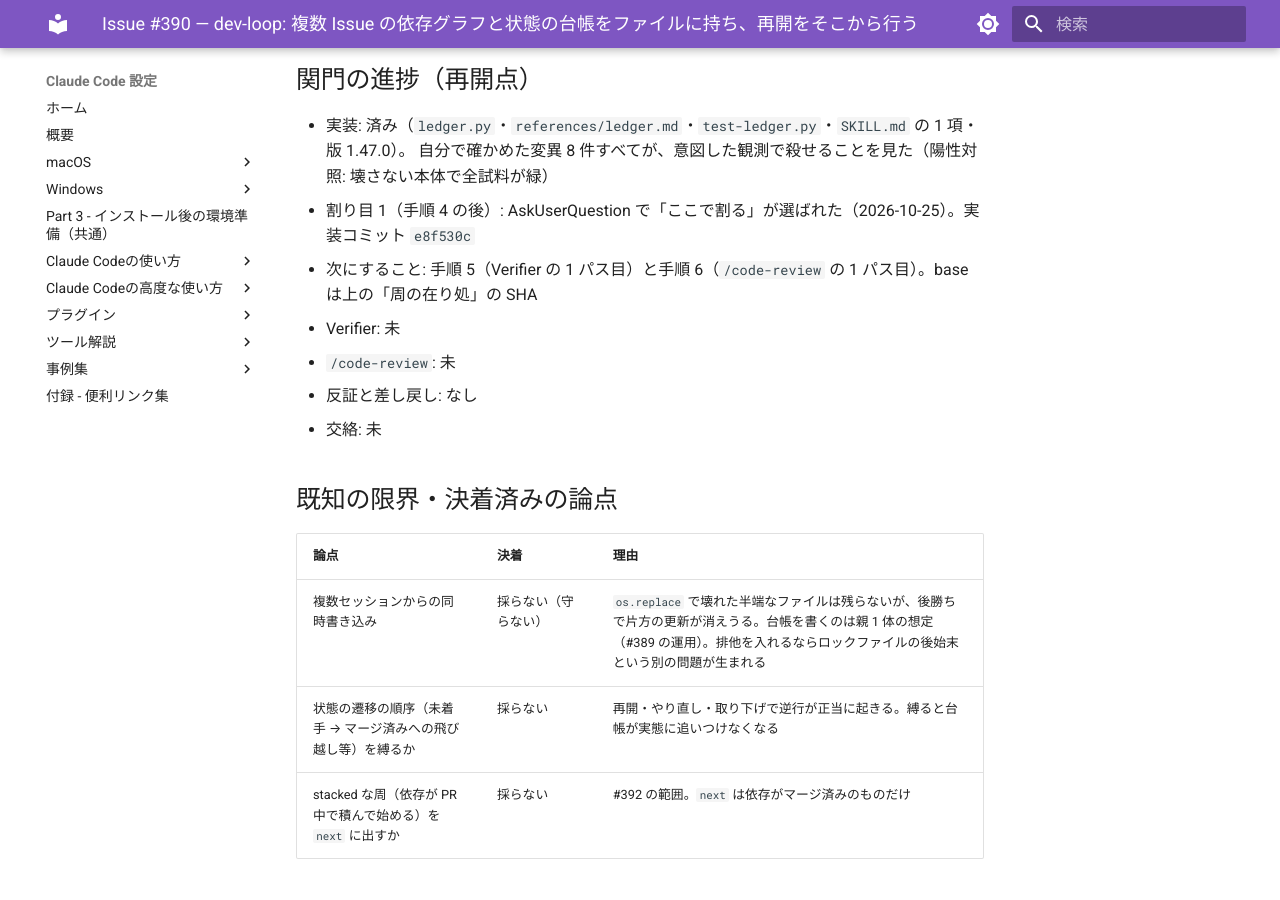
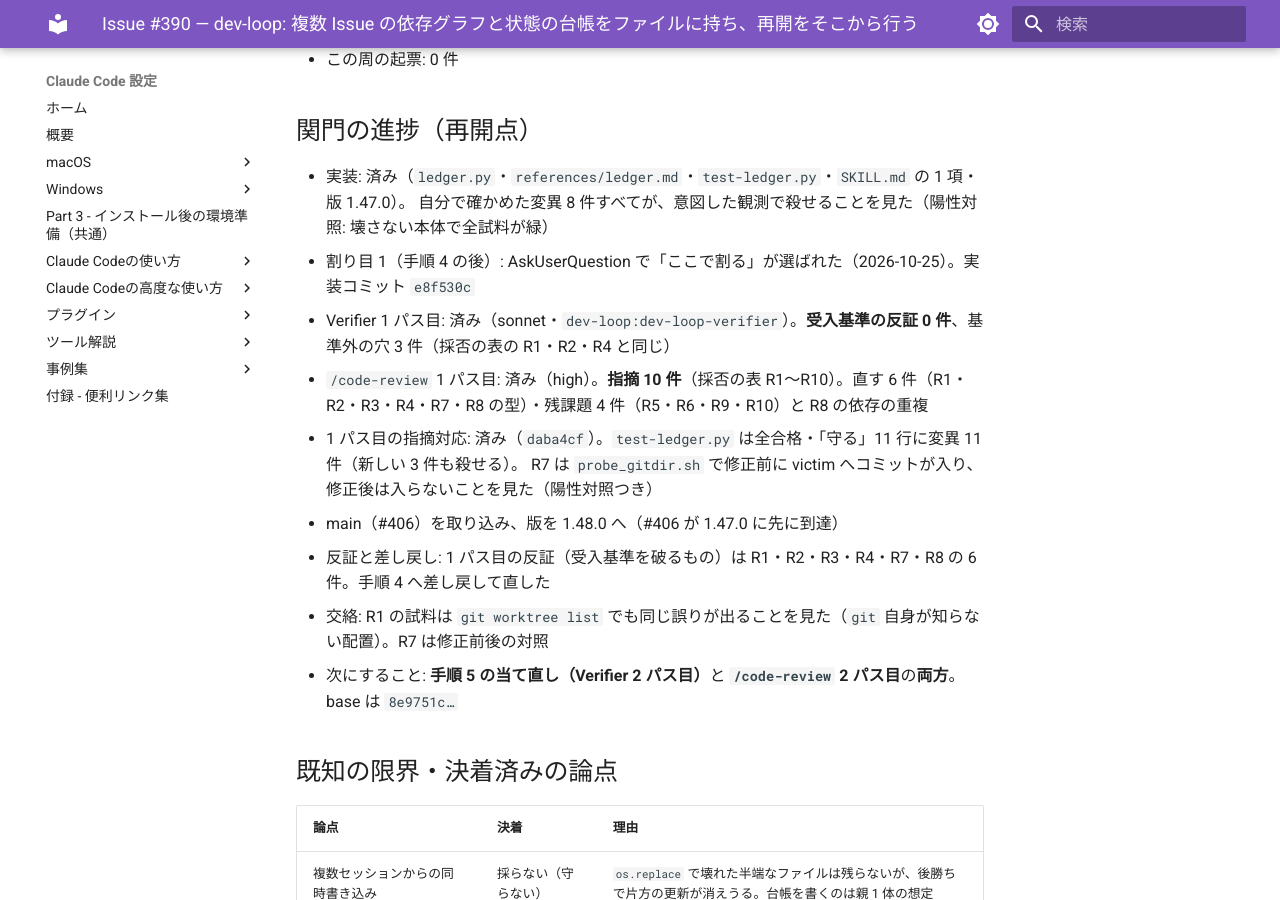
Before and after one commit to hdknr/claude-code-setup, an MkDocs documentation site: the page built from docs/plans/issue-390.md, in a window 1280 px wide and 900 px high, scrolled down 4346 px. Built offline with MkDocs 1.6.1 and Material for MkDocs 9.7.7, drawn with Linux system fonts in a browser that asks for light colours; some of the changed text lies outside the part shown.

Commit message:
docs(plans): #390 の 1 パス目の結果と再開点（割り目 2 の前）

```diff
--- a/docs/plans/issue-390.md
+++ b/docs/plans/issue-390.md
@@ -44,7 +44,8 @@
 - ブランチ: `issue/390-cruise-ledger`
 - worktree: `/Users/hdknr/Projects/hdknr/claude-code-setup/.claude/worktrees/issue-390`
 - 起点: `0330977`（Merge pull request #401）
-- base: 参照 `origin/main`（`refs/remotes/origin/HEAD`）→ `0330977fc31ed62314e1dbb8c16f876b946d8e46`
+- base: 参照 `origin/main`（`refs/remotes/origin/HEAD`）→ `0330977fc31ed62314e1dbb8c16f876b946d8e46`（1 パス目）。
+  **main（#406）を取り込んだので式を当て直した** → `8e9751c95cc1866796612412e4c52e783277059e`（2 パス目以降はこちら）
 
 ## 設計
 
@@ -103,11 +104,14 @@
 - 実装: 済み（`ledger.py`・`references/ledger.md`・`test-ledger.py`・`SKILL.md` の 1 項・版 1.47.0）。
   自分で確かめた変異 8 件すべてが、意図した観測で殺せることを見た（陽性対照: 壊さない本体で全試料が緑）
 - 割り目 1（手順 4 の後）: AskUserQuestion で「ここで割る」が選ばれた（2026-10-25）。実装コミット `e8f530c`
-- 次にすること: 手順 5（Verifier の 1 パス目）と手順 6（`/code-review` の 1 パス目）。base は上の「周の在り処」の SHA
-- Verifier: 未
-- `/code-review`: 未
-- 反証と差し戻し: なし
-- 交絡: 未
+- Verifier 1 パス目: 済み（sonnet・`dev-loop:dev-loop-verifier`）。**受入基準の反証 0 件**、基準外の穴 3 件（採否の表の R1・R2・R4 と同じ）
+- `/code-review` 1 パス目: 済み（high）。**指摘 10 件**（採否の表 R1〜R10）。直す 6 件（R1・R2・R3・R4・R7・R8 の型）・残課題 4 件（R5・R6・R9・R10）と R8 の依存の重複
+- 1 パス目の指摘対応: 済み（`daba4cf`）。`test-ledger.py` は全合格・「守る」11 行に変異 11 件（新しい 3 件も殺せる）。
+  R7 は `probe_gitdir.sh` で修正前に victim へコミットが入り、修正後は入らないことを見た（陽性対照つき）
+- main（#406）を取り込み、版を 1.48.0 へ（#406 が 1.47.0 に先に到達）
+- 反証と差し戻し: 1 パス目の反証（受入基準を破るもの）は R1・R2・R3・R4・R7・R8 の 6 件。手順 4 へ差し戻して直した
+- 交絡: R1 の試料は `git worktree list` でも同じ誤りが出ることを見た（`git` 自身が知らない配置）。R7 は修正前後の対照
+- 次にすること: **手順 5 の当て直し（Verifier 2 パス目）**と **`/code-review` 2 パス目**の**両方**。base は `8e9751c…`
 
 ## 既知の限界・決着済みの論点
 
```
